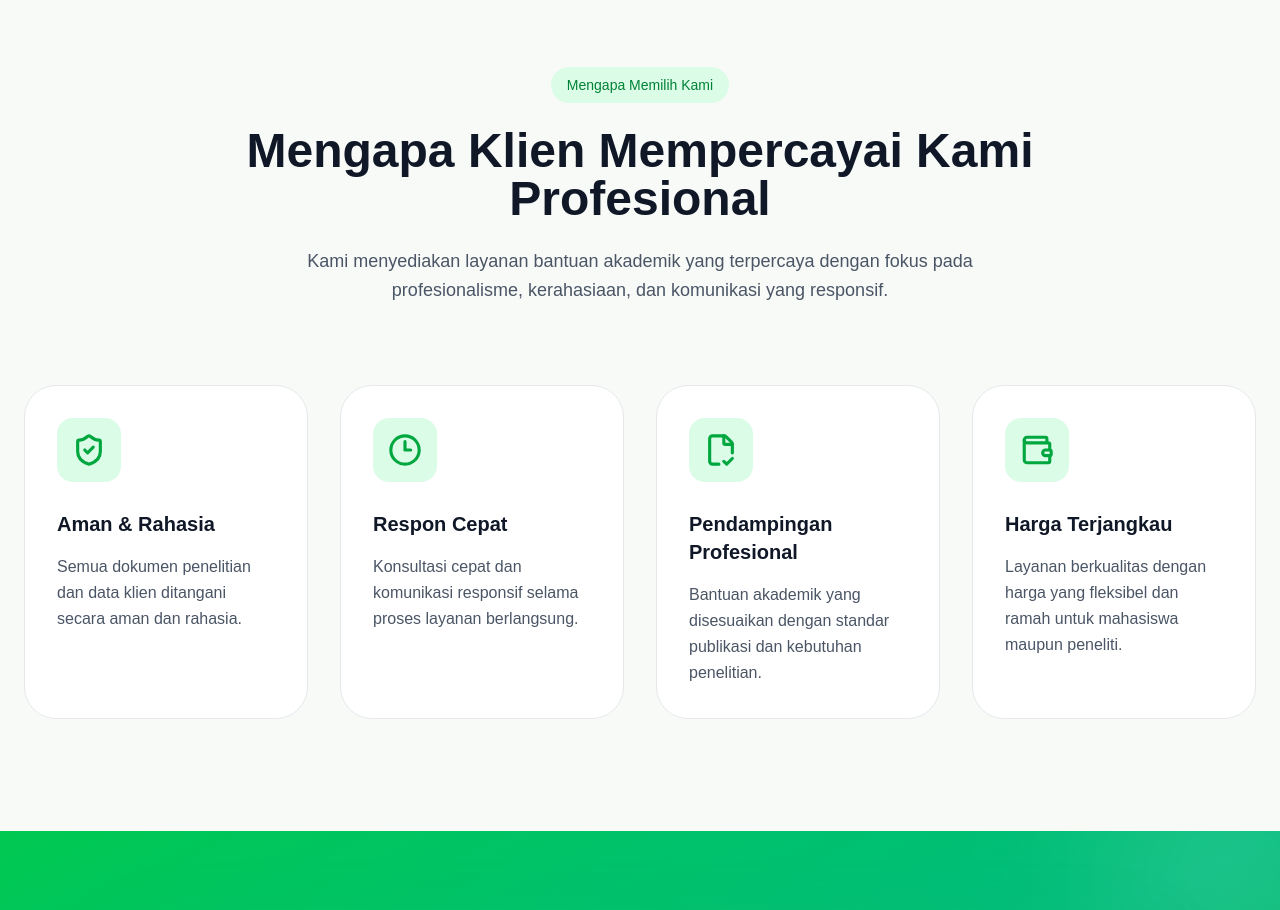
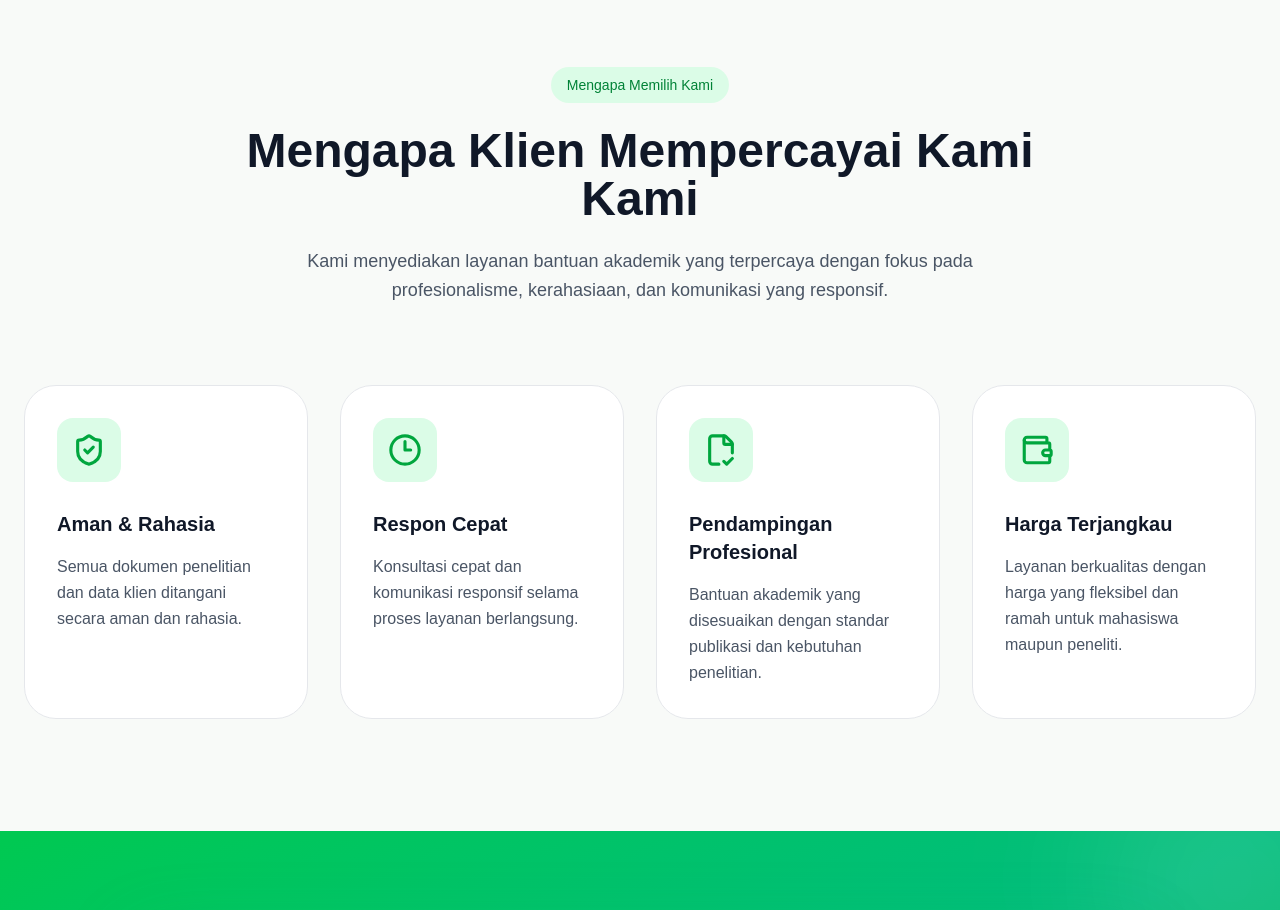
Before and after one commit to fachrezza/Lizroe-ScholarPress, a React (Vite) app: page / in a window 1280 px wide. Shown: the part 2280-3190 px from the top of the page. Built offline with nearby package versions, Linux system fonts and the light colour scheme.

Commit message:
updating why

```diff
--- a/src/components/WhyChoose.jsx
+++ b/src/components/WhyChoose.jsx
@@ -50,7 +50,7 @@ export default function WhyChoose() {
           <h2 className="text-2xl sm:text-4xl md:text-5xl font-bold text-gray-900 mt-5 sm:mt-6">
             Mengapa Klien Mempercayai Kami
             <br />
-            Profesional
+            Kami
           </h2>
 
           <p className="text-gray-600 mt-4 sm:mt-6 max-w-2xl mx-auto leading-relaxed text-sm sm:text-lg px-2 sm:px-0">
```
